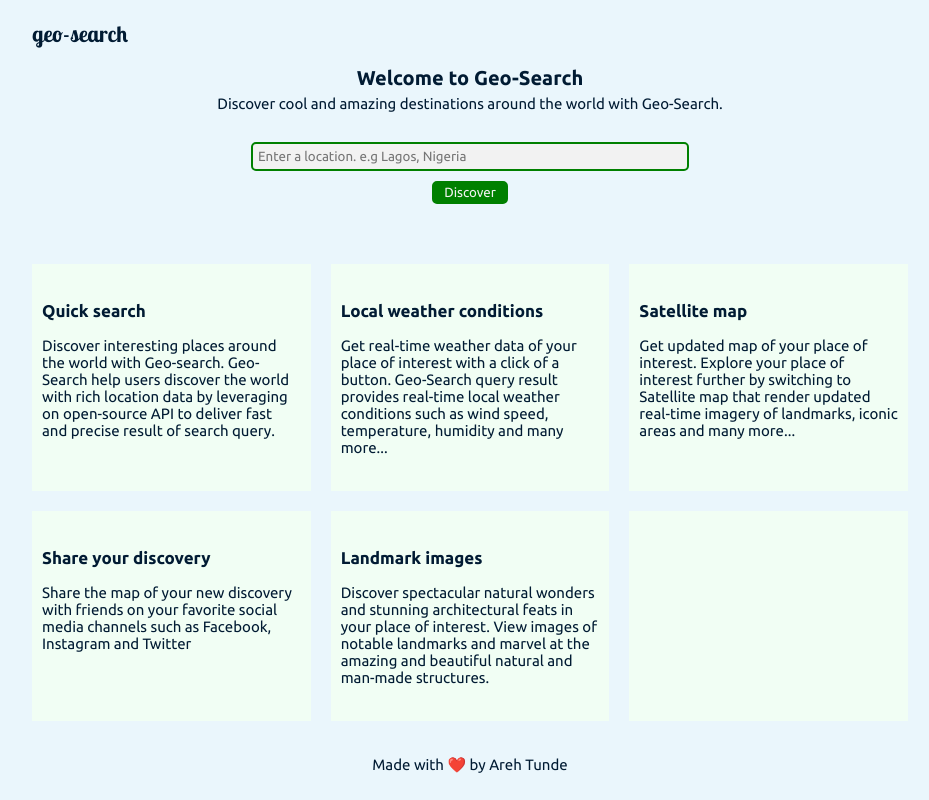
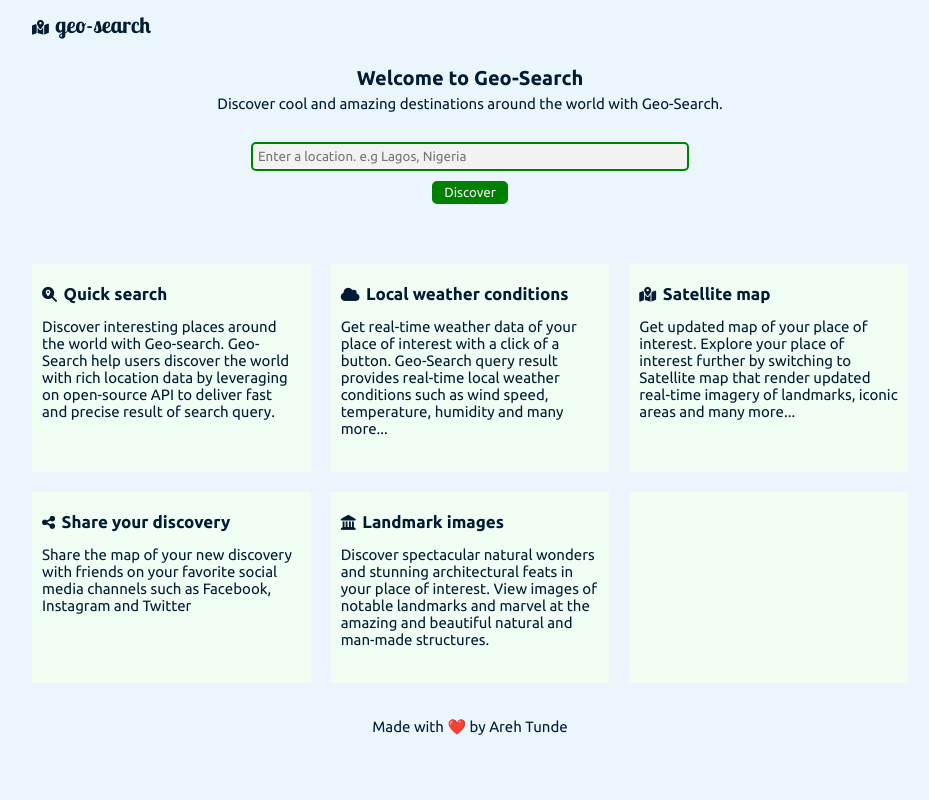
Before and after one commit to arehtunde/geosearch, a plain HTML site: page index.html in a window 1280 px wide. Shown: the whole page, without its empty margins (170-1099 px from the left). Drawn offline with Linux system fonts and the light colour scheme.

Commit message:
page fully responsive

```diff
--- a/geo.css
+++ b/geo.css
@@ -31,6 +31,21 @@ body {
 
 .content_logo {
   font-family: 'Lobster Two', cursive;
+  padding: 1rem 0;
+}
+
+.content_logo-header {
+  display: inline;
+  margin-left: .3rem;
+}
+
+a {
+  text-decoration: none;
+  color: #011b33;
+}
+
+a:hover {
+  cursor: pointer;
 }
 
 .content_input {
@@ -45,10 +60,6 @@ body {
 
 .content_input-para {
   margin-top: 5px;
-}
-
-.content_search {
-
 }
 
 input[type="text"] {
@@ -95,8 +106,9 @@ input[type="text"]:placeholder-shown {
   font-size: 1.7rem;
 }
 
-.features_card-para {
-
+.features_card-title {
+  display: inline;
+  margin-left: .3rem;
 }
 
 .foot {
@@ -105,10 +117,6 @@ input[type="text"]:placeholder-shown {
 }
 
 @media screen and (min-width: 550px) {
-  /*body {
-    background-image: url(dri.jpg);
-  }*/
-
   .main {
     width: 80%;
     margin: 0 auto;
@@ -124,16 +132,6 @@ input[type="text"]:placeholder-shown {
     background-color: #eaf6fc;
   }
 
-  .cotent_input {
-    width: 80%;
-    margin: auto;
-    border: 1px solid red;
-  }
-
-  .contet_search {
-    border: 1px solid red;
-  }
-
   input[type="text"] {
     width: 60%;
   }
@@ -146,7 +144,6 @@ input[type="text"]:placeholder-shown {
 @media screen and (min-width: 950px) {
   .main {
     width: 70%;
-    marin: 0 auto;
   }
 
   .features {
--- a/index.html
+++ b/index.html
@@ -6,13 +6,17 @@
   <link rel="stylesheet" href="">
   <link rel="stylesheet" href="geo.css">
   <link href="https://fonts.googleapis.com/css2?family=Lobster+Two:wght@700&family=Ubuntu:wght@400;700&display=swap" rel="stylesheet">
+  <script src="https://kit.fontawesome.com/a076d05399.js"></script>
   <title>Geo-Search</title>
 </head>
 <body>
   <main class="main">
     <section class="content">
       <div class="content_logo">
-        <h1>geo-search</h1>
+        <a href="index.html">
+          <i class="fas fa-map-marked-alt"></i>
+          <h1 class="content_logo-header">geo-search</h1>
+        </a>
       </div>
       <div class="content_input">
         <h2 class="content_input-header">Welcome to Geo-Search</h2>
@@ -26,22 +30,27 @@
 
     <section class="features">
       <div class="features_card">
+        <i class="fas fa-search-location"></i>
         <h3 class="features_card-title">Quick search</h3>
         <p class="features_card-para">Discover interesting places around the world with Geo-search. Geo-Search help users discover the world with rich location data by leveraging on open-source API to deliver fast and precise result of search query.</p>
       </div>
       <div class="features_card">
+        <i class="fas fa-cloud"></i>
         <h3 class="features_card-title">Local weather conditions</h3>
         <p class="features_card-para">Get real-time weather data of your place of interest with a click of a button. Geo-Search query result provides real-time local weather conditions such as wind speed, temperature, humidity and many more...</p>
       </div>
       <div class="features_card">
+        <i class="fas fa-map-marked-alt"></i>
         <h3 class="features_card-title">Satellite map</h3>
         <p class="features_card-para">Get updated map of your place of interest. Explore your place of interest further by switching to Satellite map that render updated real-time imagery of landmarks, iconic areas and many more...</p>
       </div>
       <div class="features_card">
+        <i class="fas fa-share-alt"></i>
         <h3 class="features_card-title">Share your discovery</h3>
         <p class="features_card-para">Share the map of your new discovery with friends on your favorite social media channels such as Facebook, Instagram and Twitter</p>
       </div>
       <div class="features_card">
+        <i class="fas fa-landmark"></i>
         <h3 class="features_card-title">Landmark images</h3>
         <p class="features_card-para">Discover spectacular natural wonders and stunning architectural feats in your place of interest. View images of notable landmarks and marvel at the amazing and beautiful natural and man-made structures.</p>
       </div>
```
